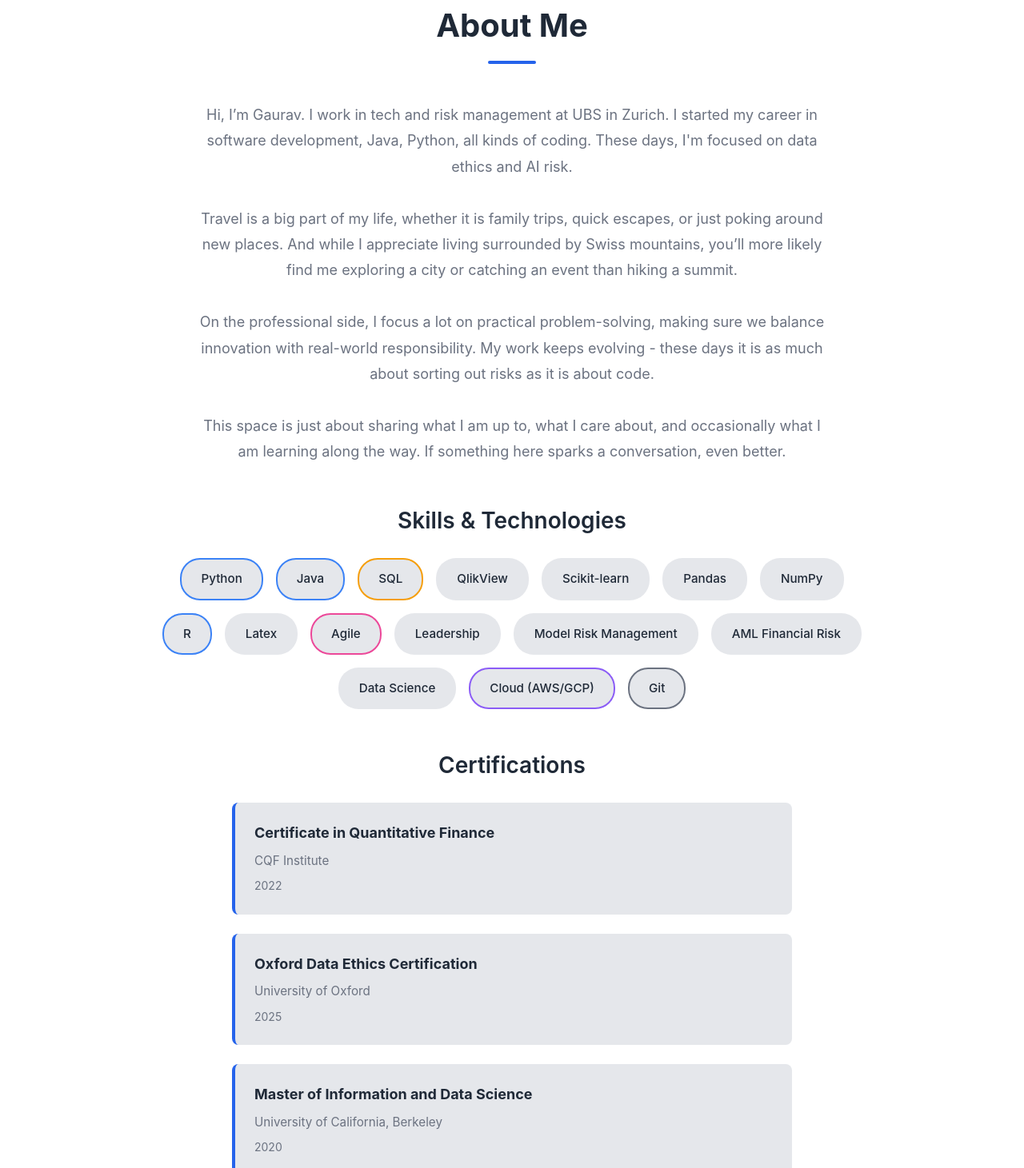
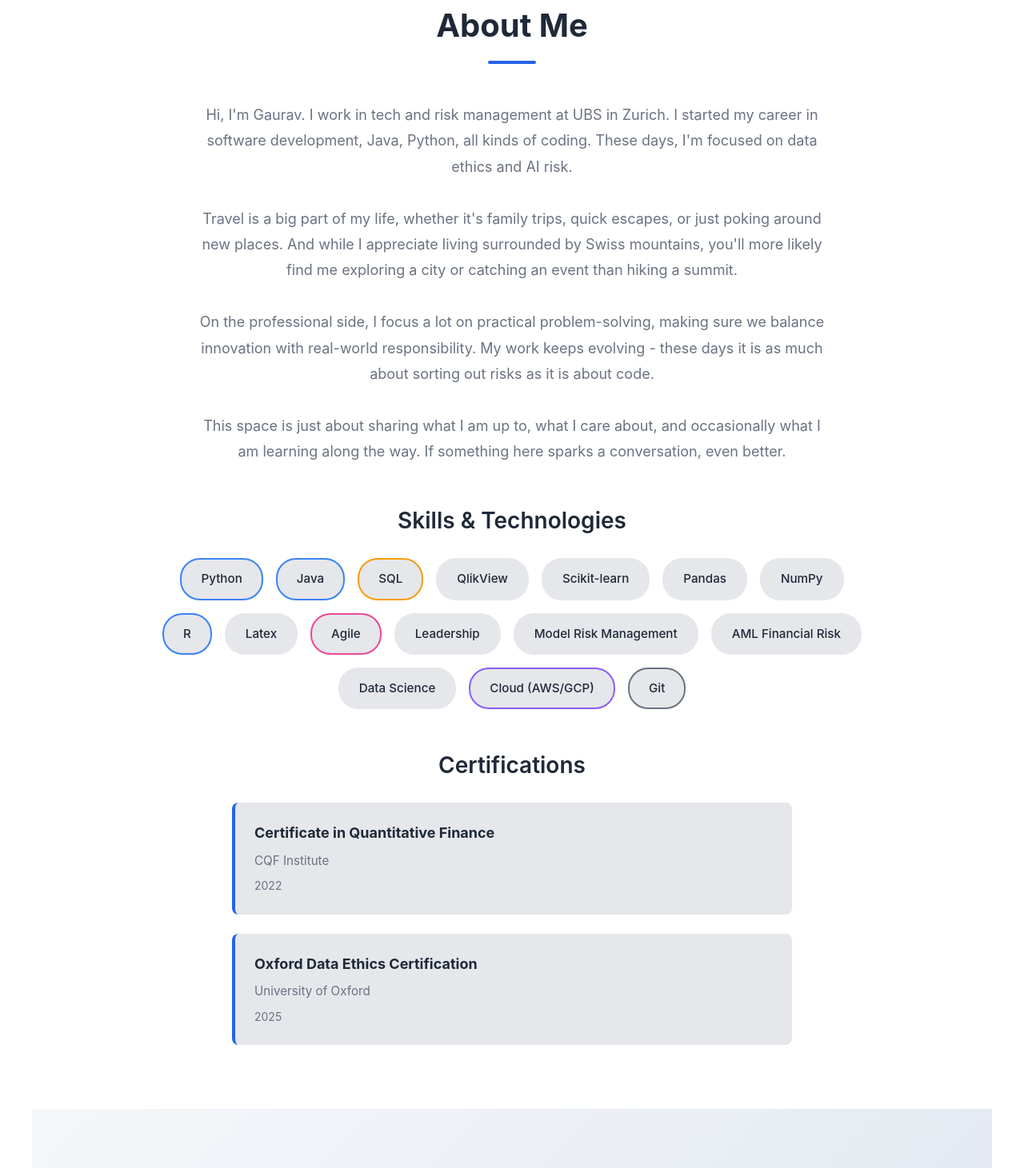
Before and after one commit to gauravkdesai/gauravdesai_website, a React (Vite) app: page / in a window 1280 px wide. Shown: the part 880-2341 px from the top of the page at 80% size. Built offline with nearby package versions, Linux system fonts and the light colour scheme.

Commit message:
some minor improvements

```diff
--- a/src/components/About.jsx
+++ b/src/components/About.jsx
@@ -1,9 +1,9 @@
 import './About.css'
 
 function About() {
-  const expandedBio = `Hi, I’m Gaurav. I work in tech and risk management at UBS in Zurich. I started my career in software development, Java, Python, all kinds of coding. These days, I'm focused on data ethics and AI risk.
+  const expandedBio = `Hi, I'm Gaurav. I work in tech and risk management at UBS in Zurich. I started my career in software development, Java, Python, all kinds of coding. These days, I'm focused on data ethics and AI risk.
 
-Travel is a big part of my life, whether it is family trips, quick escapes, or just poking around new places. And while I appreciate living surrounded by Swiss mountains, you’ll more likely find me exploring a city or catching an event than hiking a summit.
+Travel is a big part of my life, whether it's family trips, quick escapes, or just poking around new places. And while I appreciate living surrounded by Swiss mountains, you'll more likely find me exploring a city or catching an event than hiking a summit.
 
 On the professional side, I focus a lot on practical problem-solving, making sure we balance innovation with real-world responsibility. My work keeps evolving - these days it is as much about sorting out risks as it is about code.
 
@@ -39,12 +39,6 @@ This space is just about sharing what I am up to, what I care about, and occasio
       name: 'Oxford Data Ethics Certification',
       issuer: 'University of Oxford',
       date: '2025',
-      link: null
-    },
-    {
-      name: 'Master of Information and Data Science',
-      issuer: 'University of California, Berkeley',
-      date: '2020',
       link: null
     }
     // Add more if the LinkedIn profile lists other recent certifications
--- a/src/components/Hero.jsx
+++ b/src/components/Hero.jsx
@@ -106,6 +106,7 @@ function Hero() {
             <img
               src={profilePhoto}
               alt="Gaurav Desai"
+              loading="lazy"
               onError={(e) => {
                 // Fallback to placeholder if image not found
                 e.target.src = 'https://via.placeholder.com/400x400?text=Profile+Photo'
--- a/src/components/Projects.jsx
+++ b/src/components/Projects.jsx
@@ -1,6 +1,5 @@
 import { FaGithub, FaExternalLinkAlt } from 'react-icons/fa'
 import './Projects.css'
-import { FaGalacticSenate } from 'react-icons/fa6'
 
 function Projects() {
   // Structure: title, description, tech (array), github (url), demo (url, optional), wip (boolean, optional)
```
